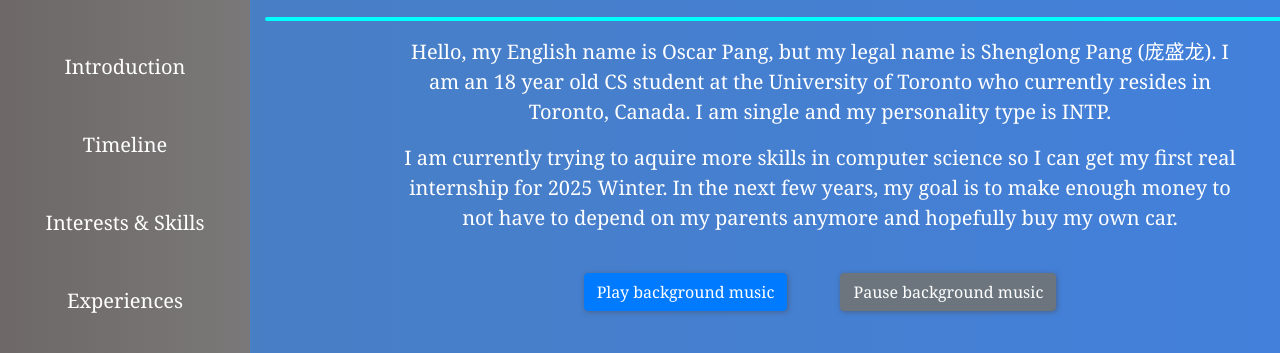
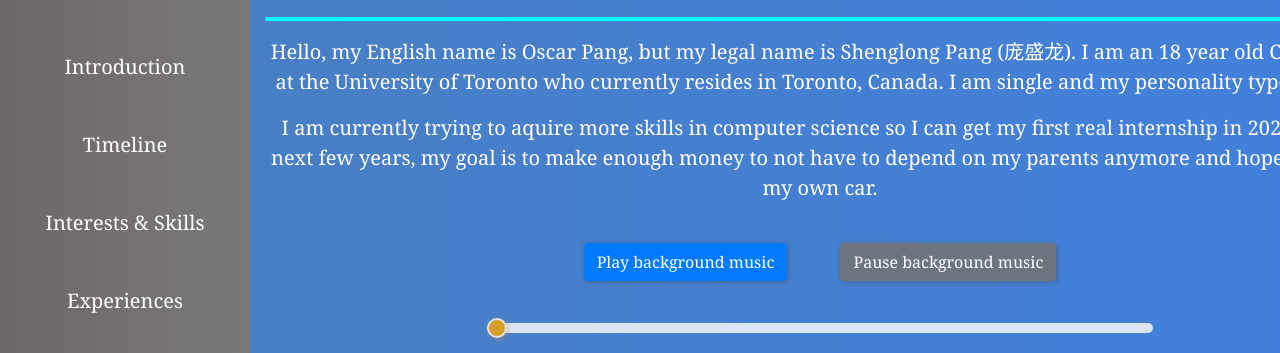
Before and after one commit to RiceFarmer1/Personal_Site, a plain HTML site: page index.html in a window 1280 px wide. Shown: the part 122-475 px from the top of the page. Drawn offline with nearby package versions, Linux system fonts and the light colour scheme.

Commit message:
background music improved

```diff
--- a/index.html
+++ b/index.html
@@ -51,13 +51,15 @@
             <h1 class="display-4 text-center mb-4"><b>Introduction</b></h1>
             <hr>
             <div class="d-flex flex-column align-items-center">
-                <p class="text-center w-75">Hello, my English name is Oscar Pang, but my legal name is Shenglong Pang (庞盛龙). I am an 18 year old CS student at the University of Toronto who currently resides in Toronto, Canada. I am single and my personality type is INTP.</p>
-                <p class="text-center w-75">I am currently trying to aquire more skills in computer science so I can get my first real internship for 2025 Winter. In the next few years, my goal is to make enough money to not have to depend on my parents anymore and hopefully buy my own car. </p>
+                <p class="text-center">Hello, my English name is Oscar Pang, but my legal name is Shenglong Pang (庞盛龙). I am an 18 year old CS student at the University of Toronto who currently resides in Toronto, Canada. I am single and my personality type is INTP.</p>
+                <p class="text-center">I am currently trying to aquire more skills in computer science so I can get my first real internship in 2025. In the next few years, my goal is to make enough money to not have to depend on my parents anymore and hopefully buy my own car. </p>
             </div>
             <div class="text-center mt-4">
                 <button onclick="playAudio()" class="btn btn-primary mr-5" style="box-shadow: 1px 1px 5px rgba(77, 70, 70, 0.5);">Play background music</button>
                 <button onclick="pauseAudio()" class="btn btn-secondary" style="box-shadow: 1px 1px 5px rgba(75, 69, 69, 0.5);">Pause background music</button>
                 <audio id="audio" src="song.mp3"></audio>
+                <br><br>
+                <input type="range" id="progressBar" value="0" max="100" oninput="controlSong()">
             </div>
         </div>
 
@@ -229,7 +231,7 @@
         <h1 class="display-4 text-center"><b>Experiences</b></h1>
         <hr>
         <div>
-            <div class="card mx-4 my-4" id="experience1">
+            <div class="card mx-3 my-4" id="experience1">
                 <div class="card-body">
                     <h3 class="card-title">AI Trainer</h3>
                     <p class="card-text text-muted">@ DataAnnotation</p>
@@ -238,7 +240,7 @@
             </div>
         </div>
         <div>
-            <div class="card mx-4 my-4" id="experience2">
+            <div class="card mx-3 my-4" id="experience2">
                 <div class="card-body">
                     <h3 class="card-title">Website Developer</h3>
                     <p class="card-text text-muted">@ FlashCoding Tech</p>
@@ -247,7 +249,7 @@
             </div>
         </div>
         <div>
-            <div class="card mx-4 my-4" id="experience3">
+            <div class="card mx-3 my-4" id="experience3">
                 <div class="card-body">
                     <h3 class="card-title">Founder & President</h3>
                     <p class="card-text text-muted">@ Maplepeers Tutoring</p>
@@ -256,7 +258,7 @@
             </div>
         </div>
         <div>
-            <div class="card mx-4 my-4" id="experience4">
+            <div class="card mx-3 my-4" id="experience4">
                 <div class="card-body">
                     <h3 class="card-title">Student Researcher</h3>
                     <p class="card-text text-muted">@ Cambridge Future Scholar Program</p>
--- a/other.js
+++ b/other.js
@@ -11,11 +11,27 @@ function toggleButton() {
 };
 
 function playAudio() {
-  var audio = document.getElementById("audio");
+  var audio = document.getElementById('audio');
   audio.play();
+  audio.addEventListener('timeupdate', updateProgress);
 }
 
 function pauseAudio() {
   var audio = document.getElementById("audio");
   audio.pause();
 }
+
+function controlSong() {
+  var audio = document.getElementById('audio');
+  var progressBar = document.getElementById('progressBar');
+  audio.currentTime = progressBar.value;
+}
+
+function updateProgress() {
+  var audio = document.getElementById('audio');
+  var progressBar = document.getElementById('progressBar');
+  if (!isNaN(audio.duration)) {
+      progressBar.max = audio.duration;
+      progressBar.value = audio.currentTime;
+  }
+}
--- a/style.css
+++ b/style.css
@@ -75,6 +75,31 @@ hr {
   border: 2.5px solid cyan;
   border-radius: 5px;
 }
+
+input[type="range"] {
+  -webkit-appearance: none;
+  appearance: none;
+  width: 60%;
+  height: 10px;
+  outline: none;
+  opacity: 0.8;
+  transition: background 0.3s ease;
+  border-radius: 5px;
+}
+
+input[type="range"]::-webkit-slider-thumb {
+  -webkit-appearance: none;
+  appearance: none;
+  width: 20px;
+  height: 20px;
+  border-radius: 50%;
+  background: orange;
+  border: 2px solid white;
+  border-radius: 50%;
+  box-shadow: 1px 1px 5px rgba(255, 140, 0, 0.5);
+  cursor: pointer;
+}
+
 
 #Connections img {
   display:inline;
```
Also changed, not shown: 1 other file.
